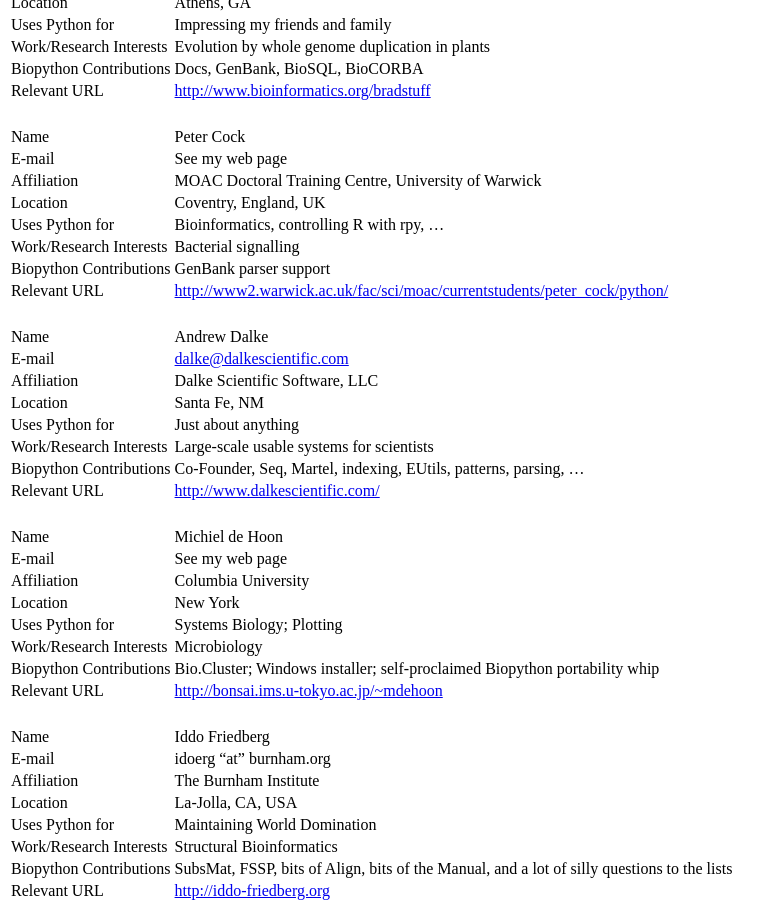
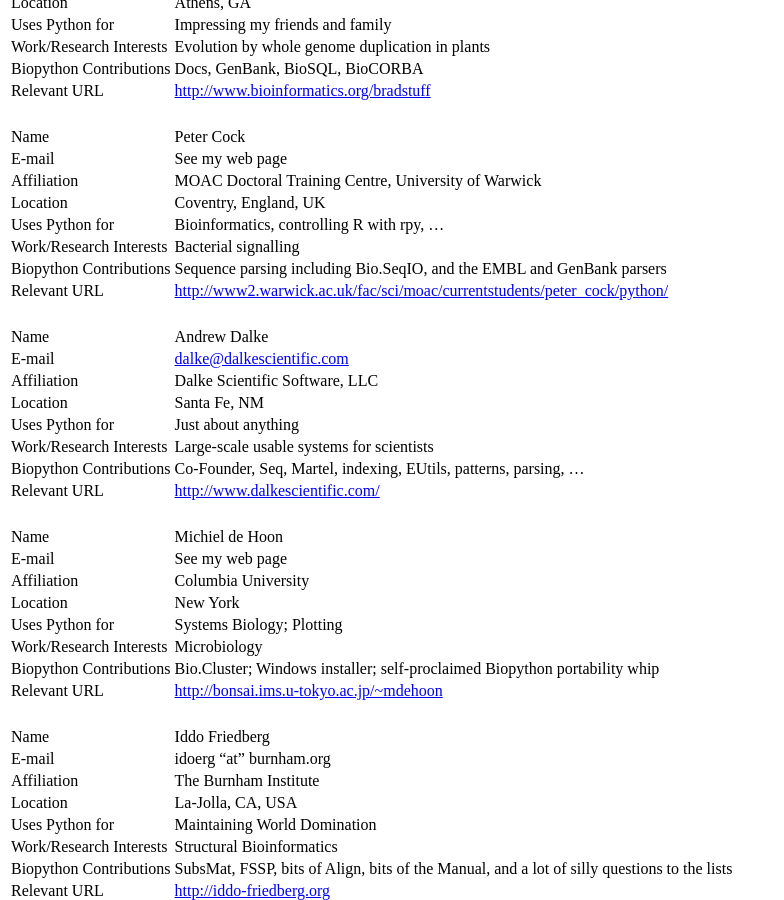
Before and after one commit to biopython/biopython.github.io, a Jekyll site: the page built from wiki/Participants.md, in a window 1280 px wide and 900 px high, scrolled down 577 px. Shown: the whole window, without its empty margins (0-784 px from the left). Built offline with Jekyll 4.4.1, drawn with Linux system fonts in a browser that asks for light colours.

Commit message:
edited Peter's biopython contributions

```diff
--- a/wiki/Participants.md
+++ b/wiki/Participants.md
@@ -45,7 +45,7 @@ layout: wiki
 | Location                | Coventry, England, UK                                                       |
 | Uses Python for         | Bioinformatics, controlling R with rpy, ...                                 |
 | Work/Research Interests | Bacterial signalling                                                        |
-| Biopython Contributions | GenBank parser support                                                      |
+| Biopython Contributions | Sequence parsing including Bio.SeqIO, and the EMBL and GenBank parsers      |
 | Relevant URL            | <http://www2.warwick.ac.uk/fac/sci/moac/currentstudents/peter_cock/python/> |
 
 |                         |                                                                   |
```
Also changed, not shown: 1 other file.
